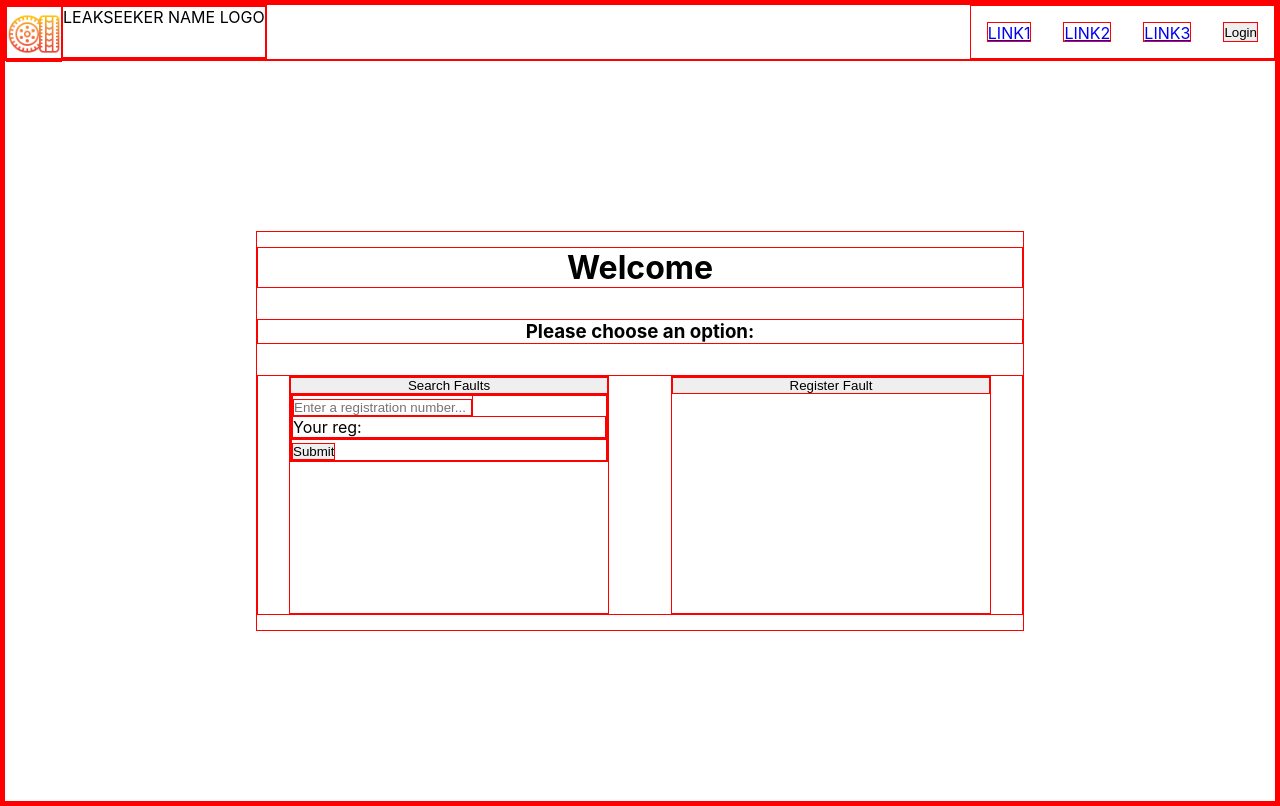
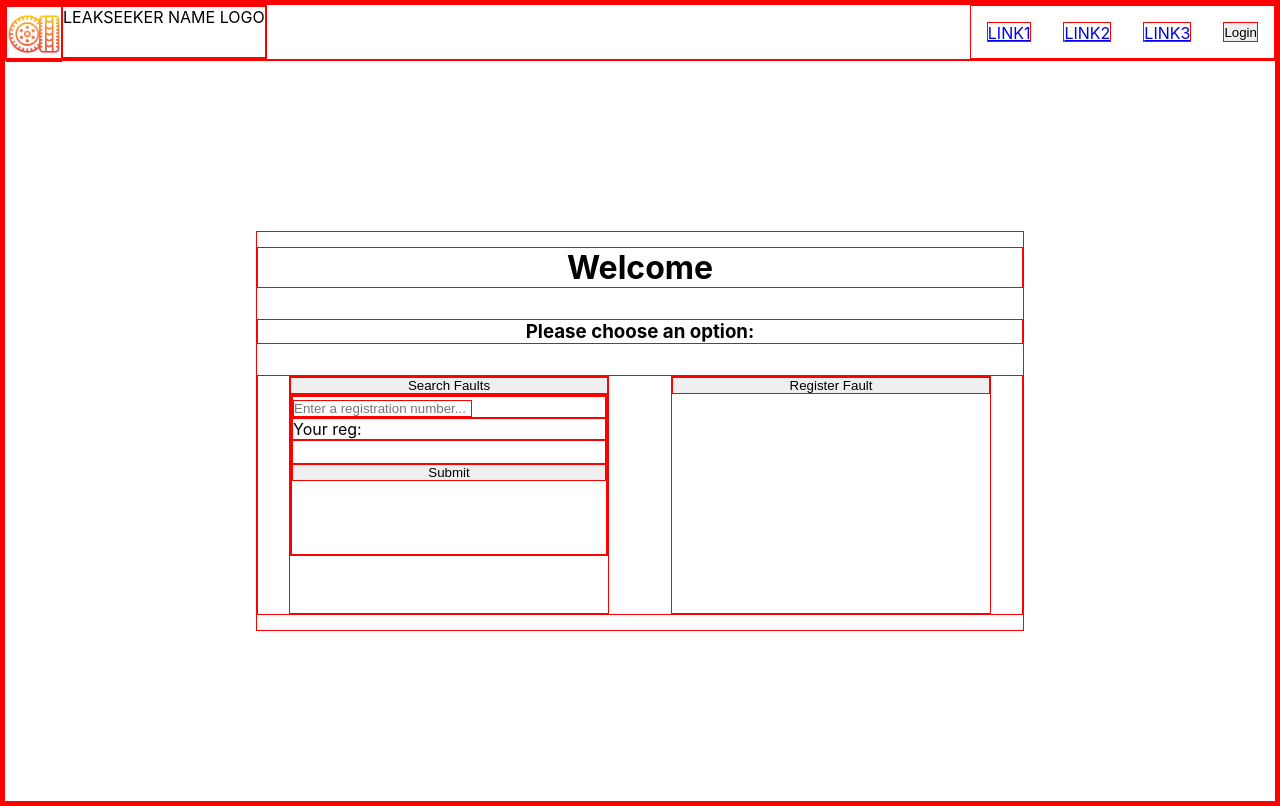
Before and after one commit to TheNoshman/leak-seeker, a React (Create React App) app in the folder react/: page / in a window 1280 px wide. Both pictures are taken after a click on the button "Search Faults". Built offline with nearby package versions, Linux system fonts and the light colour scheme.

Commit message:
feat: welcome page layout okay, needs margin and css attention. Next -> onSubmit forms

```diff
--- a/react/src/components/welcomechoicecomponent.jsx
+++ b/react/src/components/welcomechoicecomponent.jsx
@@ -31,7 +31,7 @@ const WelcomeChoiceButton = ({ searchType }) => {
       {/*IF SEARCH FAULTS BUTTON IS CLICKED*/}
       {searchClicked && (
         <div className='input-box-div'>
-          <form>
+          <form className='input-box-form'>
             <label>
               <input
                 type="text"
@@ -43,7 +43,7 @@ const WelcomeChoiceButton = ({ searchType }) => {
             </label>
 
           <p>Your reg:</p>
-          <p>{inputText.reg}</p>
+          <p className='input-output'>{inputText.reg}</p>
             <input type="submit" value="Submit" />
           </form>
         </div>
@@ -51,9 +51,9 @@ const WelcomeChoiceButton = ({ searchType }) => {
 
       {/*IF REGISTER FAULT BUTTON IS CLICKED*/}
       {logClicked && (
-        <div className='input-box-div'>
-          <form>
-            <label>
+        <div>
+          <form className='input-box-form'>
+            <label>Registration
               <input
                 type="text"
                 name='reg'
@@ -63,12 +63,9 @@ const WelcomeChoiceButton = ({ searchType }) => {
               />
             </label>
 
-          <p>Your reg:</p>
-          <p>{inputText.reg}</p>
 
 
-
-          <label>
+          <label>Make/ Brand
               <input
                 type="text"
                 name='make'
@@ -78,11 +75,10 @@ const WelcomeChoiceButton = ({ searchType }) => {
               />
             </label>
 
-          <p>Make:</p>
-          <p>{inputText.make}</p>
 
 
-          <label>
+
+          <label>Model
               <input
                 type="text"
                 name='model'
@@ -92,8 +88,7 @@ const WelcomeChoiceButton = ({ searchType }) => {
               />
             </label>
 
-          <p>Make:</p>
-          <p>{inputText.model}</p>
+
 
 
             <input type="submit" value="Submit" />
--- a/react/src/css/welcomecomponent.css
+++ b/react/src/css/welcomecomponent.css
@@ -22,6 +22,13 @@ h1, h3 {
   flex-direction: column;
 }
 
-.input-box-div {
+.input-output {
+  height: 1.5rem;
+  text-align: center;
+}
 
+.input-box-form {
+  height: 10rem;
+  display: flex;
+  flex-direction: column;
 }
```
